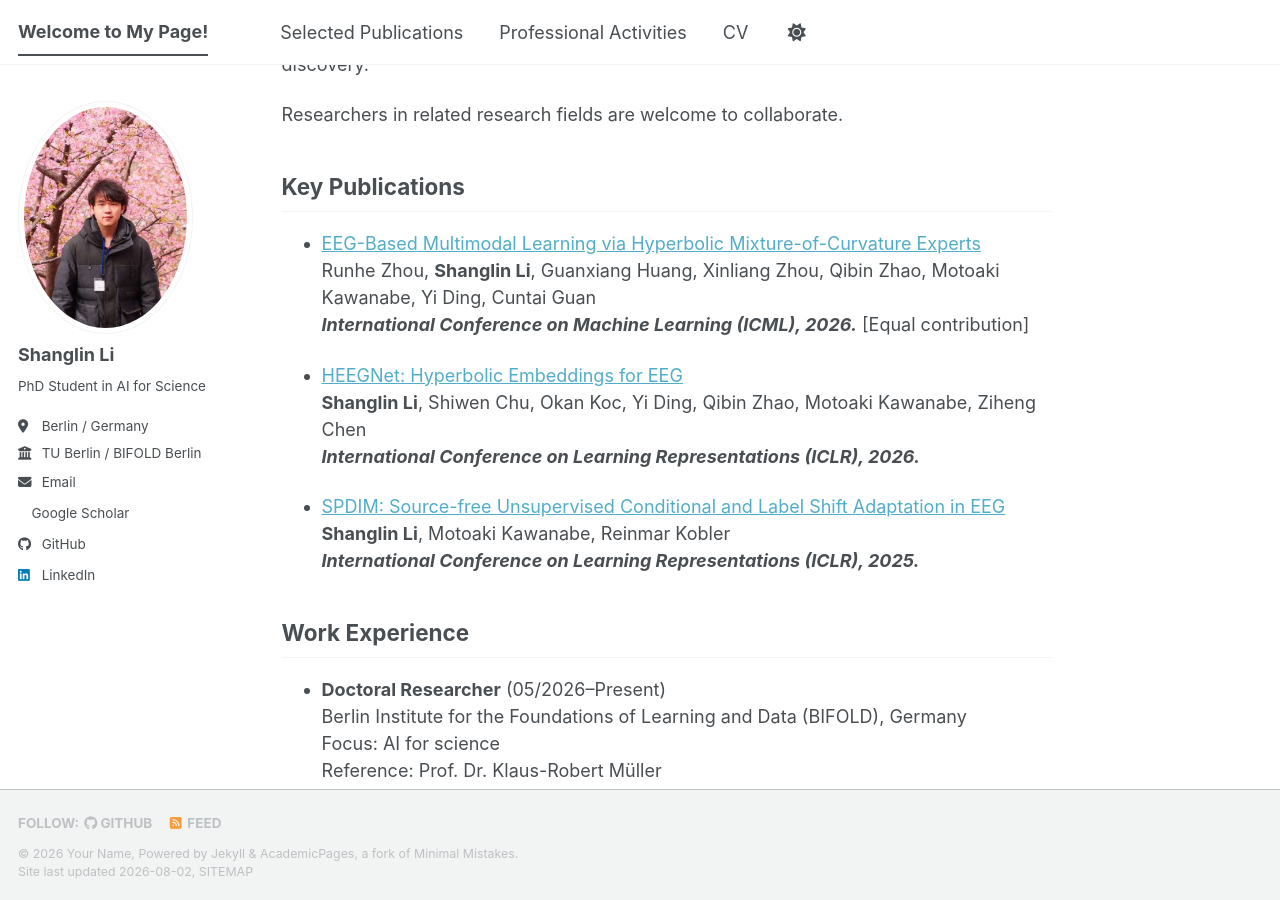
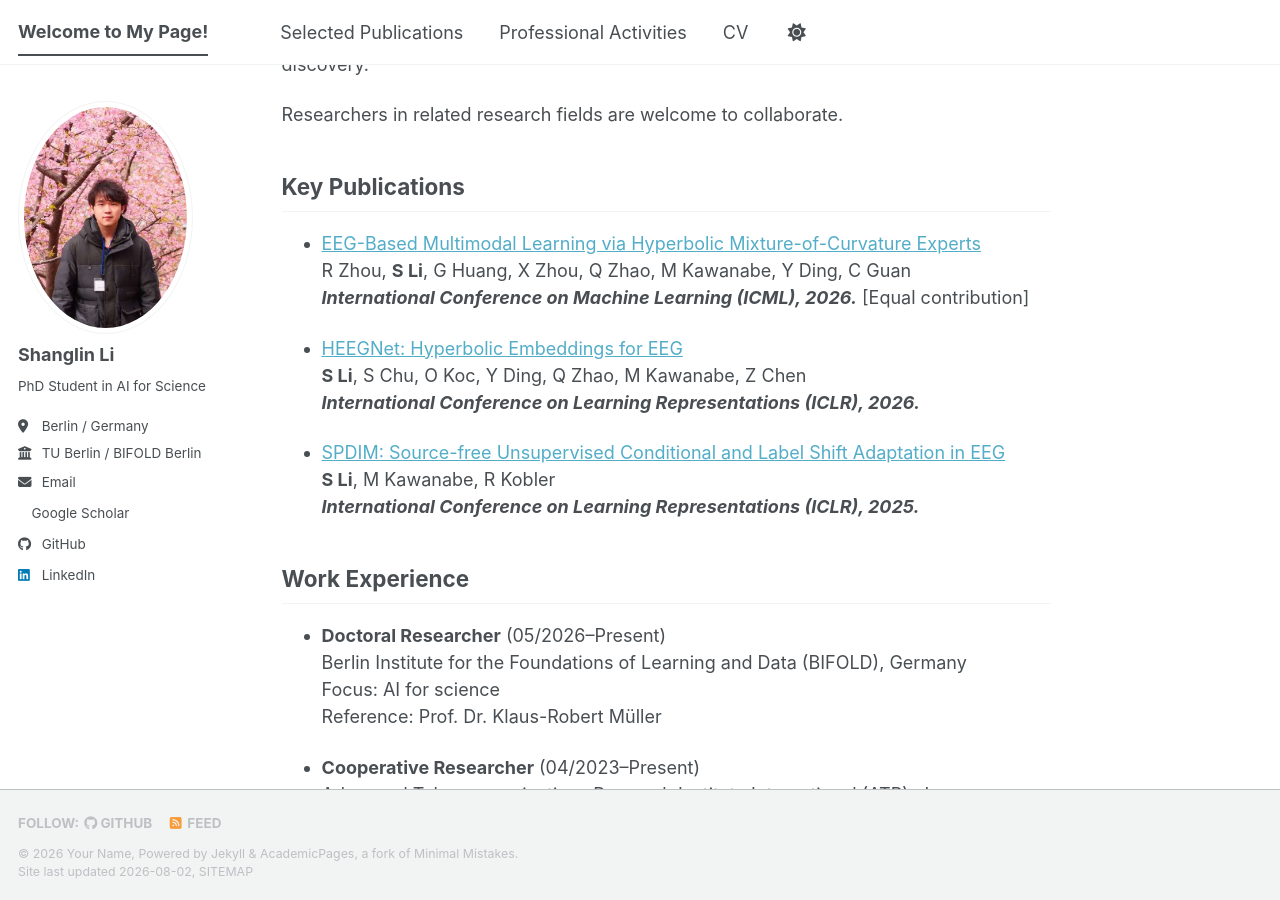
Before and after one commit to fightlesliefigt/fightlesliefigt.github.io, a Jekyll site: the page built from _pages/about.md, in a window 1280 px wide and 900 px high, scrolled down 332 px. Built offline with Jekyll 4.4.1, drawn with Linux system fonts in a browser that asks for light colours; a style sheet for code colours, icons or effects is not loaded.

Commit message:
Update about.md

```diff
--- a/_pages/about.md
+++ b/_pages/about.md
@@ -19,7 +19,7 @@ Researchers in related research fields are welcome to collaborate.
 <ul>
 <li><p>
 <a href="https://openreview.net/forum?id=VSn4wLFd2p">EEG-Based Multimodal Learning via Hyperbolic Mixture-of-Curvature Experts</a><br />
-Runhe Zhou, <b>Shanglin Li</b>, Guanxiang Huang, Xinliang Zhou, Qibin Zhao, Motoaki Kawanabe, Yi Ding, Cuntai Guan<br />
+R Zhou, <b>S Li</b>, G Huang, X Zhou, Q Zhao, M Kawanabe, Y Ding, C Guan<br />
 <i><b>International Conference on Machine Learning (ICML), 2026.</b></i> [Equal contribution]
 </p></li>
 </ul>
@@ -28,7 +28,7 @@ Runhe Zhou, <b>Shanglin Li</b>, Guanxiang Huang, Xinliang Zhou, Qibin Zhao, Moto
 <ul>
 <li><p>
 <a href="https://openreview.net/forum?id=CNDNRjpVIL">HEEGNet: Hyperbolic Embeddings for EEG</a><br />
-<b>Shanglin Li</b>, Shiwen Chu, Okan Koc, Yi Ding, Qibin Zhao, Motoaki Kawanabe, Ziheng Chen<br />
+<b>S Li</b>, S Chu, O Koc, Y Ding, Q Zhao, M Kawanabe, Z Chen<br />
 <i><b>International Conference on  Learning Representations (ICLR), 2026. </b></i>
 </p></li>
 </ul>
@@ -37,7 +37,7 @@ Runhe Zhou, <b>Shanglin Li</b>, Guanxiang Huang, Xinliang Zhou, Qibin Zhao, Moto
 <ul>
 <li><p>
 <a href="https://openreview.net/forum?id=CoQw1dXtGb">SPDIM: Source-free Unsupervised Conditional and Label Shift Adaptation in EEG</a><br />
-<b>Shanglin Li</b>,  Motoaki Kawanabe, Reinmar Kobler<br />
+<b>S Li</b>,  M Kawanabe, R Kobler<br />
 <i><b>International Conference on  Learning Representations (ICLR), 2025.</b></i>
 </p></li>
 </ul>
```
